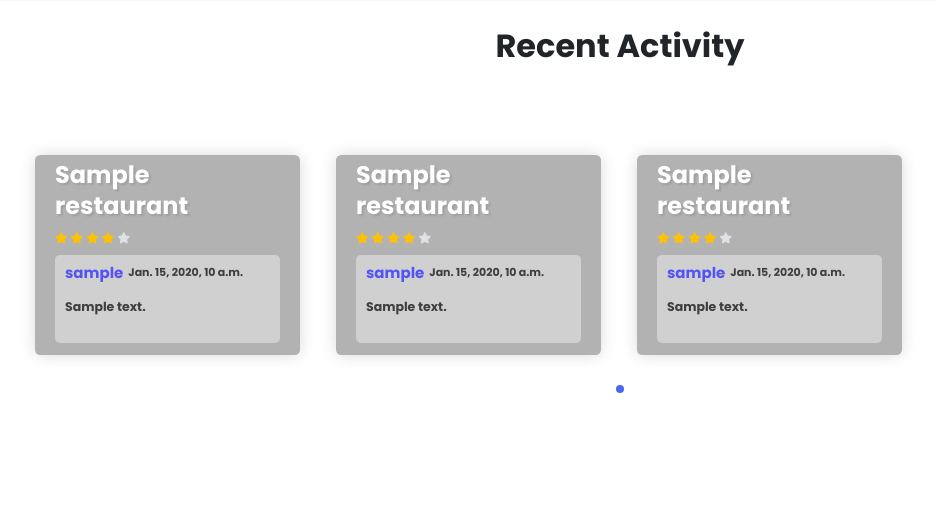
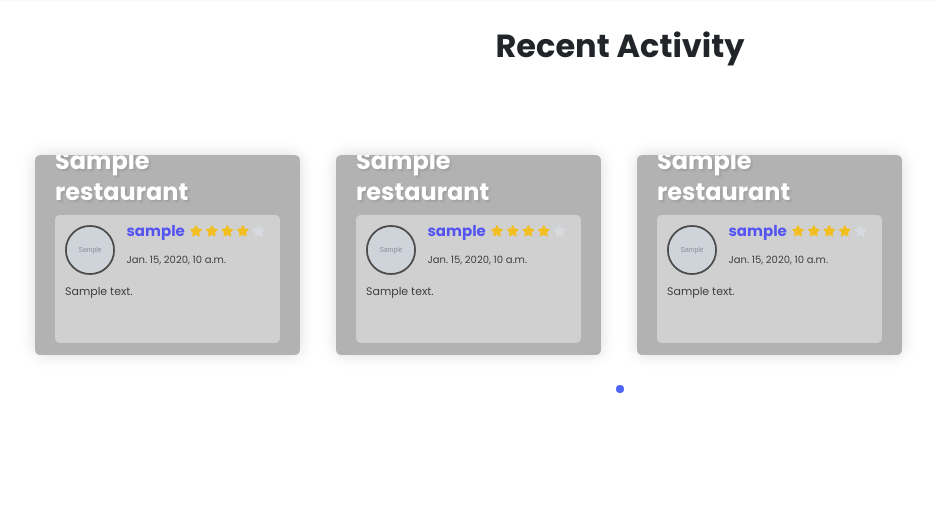
Before and after one commit to xiaodan-tang/sprint2021-team-1-repo, a Django app: page / in a window 1280 px wide. Shown: the part 1218-1732 px from the top of the page, without its empty margins (20-956 px from the left). Run offline with Django 3.2, Linux system fonts and the light colour scheme; tables that the repository leaves empty hold one stand-in row (values such as "Sample post"); grey boxes marked "Sample" are stand-in pictures; some libraries are stand-ins or nearby versions; some web fonts are replaced.

Commit message:
Added user avatar to recent activity feed

```diff
--- a/restaurant/templates/restaurant_detail.html
+++ b/restaurant/templates/restaurant_detail.html
@@ -1589,6 +1589,7 @@ if (document.getElementById('internal_review') != null) {
     const reviewWrapper = document.getElementById('internal_review');
     const ratingReview = document.createElement('rating-review');
     ratingReview.setAttribute('profile-img', review.user__user_profile__photo);
+    console.log(review);
     ratingReview.setAttribute('profile-img-alt', review.user__username);
     ratingReview.setAttribute('profile-url', `/user/facing_page/${review.user}`);
     ratingReview.setAttribute('user-name', review.user__username);
--- /dev/null
+++ b/static/css/recent-activity.css
@@ -0,0 +1,52 @@
+.recent-activity-content {
+    color: rgb(43, 43, 43);
+    font-size: 11px;
+    font-weight: 500;
+    opacity: 1.0;
+}
+.review-metadata-box {
+    line-height: 95%;
+}
+.review-metadata-box:after{
+    content: "";
+    display: table;
+    clear: both;
+}
+.user-name {
+    font-weight: bold;
+    color: rgb(68, 68, 255);
+    font-size: 15px;
+    vertical-align: baseline;
+    opacity: 1.0;
+    padding-right: 5px;
+}
+.timestamp {
+    font-size: 10px;
+    color: rgb(43, 43, 43);
+    opacity: 1.0;
+}
+.opaque-container {
+    background-color: rgb(214, 214, 214);
+    opacity: 0.85;
+    padding: 10px;
+    border-radius: 5px;
+}
+.avatar-container {
+    float: left;
+    width: 30%;
+}
+.user-timestamp {
+    float: left;
+    width: 70%;
+    line-height: 80%;
+}
+.avatar-img {
+    border-radius: 50%;
+    border-style: solid;
+    border-color: rgb(59, 59, 59);
+    border-width: 2px;
+}
+.content-container {
+    overflow: scroll;
+    height: 50px;
+}
--- a/templates/base.html
+++ b/templates/base.html
@@ -47,6 +47,7 @@
     <link rel="stylesheet" href="https://cdnjs.cloudflare.com/ajax/libs/font-awesome/4.7.0/css/font-awesome.min.css">
     <link rel="stylesheet" href="{% static 'css/all.css' %}" crossorigin="anonymous"> </head>
     <link rel="stylesheet" href="{% static 'css/browse.css' %}" crossorigin="anonymous"> </head>
+    <link rel="stylesheet" href="{% static 'css/recent-activity.css' %}" crossorigin="anonymous"> </head>
     <link rel="stylesheet" href="https://cdnjs.cloudflare.com/ajax/libs/Chart.js/2.9.4/Chart.min.css" integrity="sha512-/zs32ZEJh+/EO2N1b0PEdoA10JkdC3zJ8L5FTiQu82LR9S/rOQNfQN7U59U9BC12swNeRAz3HSzIL2vpp4fv3w==" crossorigin="anonymous" />
     <script src="https://cdnjs.cloudflare.com/ajax/libs/Chart.js/2.9.4/Chart.min.js" integrity="sha512-d9xgZrVZpmmQlfonhQUvTR7lMPtO7NkZMkA0ABN3PHCbKA5nqylQ/yWlFAyY6hYgdF1Qh6nYiuADWwKB4C2WSw==" crossorigin="anonymous"></script>
 <body style="padding-top: 72px">
--- a/templates/index.html
+++ b/templates/index.html
@@ -231,43 +231,6 @@
         </section>
     </div >
 </section>
-<style>
-    /* Recent Activity Feed Class Styles*/
-    .recent-activity-content {
-        color: rgb(43, 43, 43);
-        font-size: 12.5px;
-        opacity: 1.0;
-        font-weight: bold;
-    }
-    .review-metadata-box {
-        line-height: 95%;
-    }
-    .review-metadata-box:after{
-        content: "";
-        display: table;
-        clear: both;
-    }
-    .user-name {
-        font-weight: bold;
-        color: rgb(68, 68, 255);
-        font-size: 15px;
-        vertical-align: baseline;
-        padding-right: 5px;
-        opacity: 1.0;
-    }
-    .timestamp {
-        font-size: 11px;
-        color: rgb(43, 43, 43);
-        opacity: 1.0;
-        font-weight: bold;
-    }
-    .opaque-container {
-        background-color: rgb(214, 214, 214);
-        opacity: 0.85;
-        padding: 10px;
-        border-radius: 5px;
-    }
-</style>
 <section class="pt-4 pb-6">
     <div class="container">
         <div class="text-center pb-lg-4">
@@ -288,7 +251,14 @@
                             <div class="card-img overflow-hidden dark-overlay bg-cover" style="background-image: url({{ recent.restaurant.yelp_detail.img_url }}); height: 200px;"><a class="tile-link" href="{% url 'restaurant:profile' recent.restaurant.id %}"></a>
                                 <div class="card-img-overlay-bottom z-index-20">
                                     <h4 class="text-white text-shadow">{{ recent.restaurant.restaurant_name }}</h4>
-                                    <p class="mb-2 text-xs">
+                                    <div class="opaque-container">
+                                        <div class="review-metadata-box">
+                                            <div class="avatar-container">
+                                                <img class="avatar-img" src="{{ recent.user.user_profile.photo }}" alt="" height="50" width="50" />
+                                            </div>
+                                            <div class="user-timestamp">
+                                                <p class="user-name" style="float: left;">{{ recent.user }}</p>
+                                                <p class="mb-2 text-xs" style="float: left;">
                                                     {% for i in "x"|ljust:recent.rating %}
                                                         <i class="fa fa-star text-warning"></i>
                                                     {% endfor %}
@@ -301,12 +271,12 @@
                                                     {% endif %}
                                                     {% endwith %}
                                                 </p>
-                                    <div class="opaque-container">
-                                        <div class="review-metadata-box">
-                                            <p class="user-name" style="float: left;">{{ recent.user }}</p>
                                                 <p class="timestamp" style="float: left;">{{ recent.time }}</p>
                                             </div>
+                                        </div>
+                                        <div class="content-container">
                                             <p class="recent-activity-content">{{ recent.content }}</p>
+                                        </div>
                                     </div>
                                 </div>
                             </div>
--- a/user/models.py
+++ b/user/models.py
@@ -121,6 +121,7 @@ class Review(models.Model):
     time = models.DateTimeField(default=datetime.now, editable=False, db_index=True)
     content = models.TextField()
     hidden = models.BooleanField(default=False)
+
 
     # Ratings
     rating = models.PositiveIntegerField(default=0)
```
Lines whose indentation alone changed are shown as unchanged.
